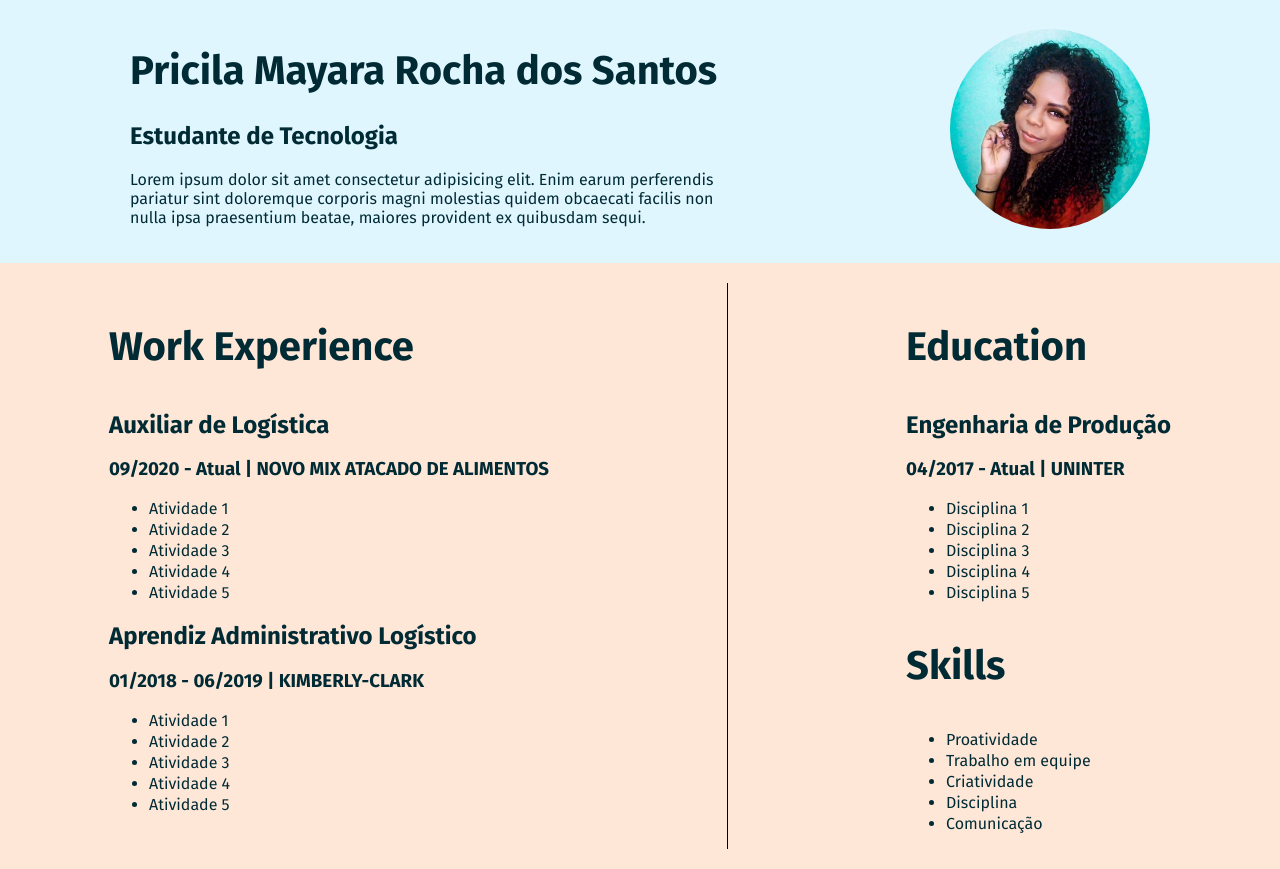
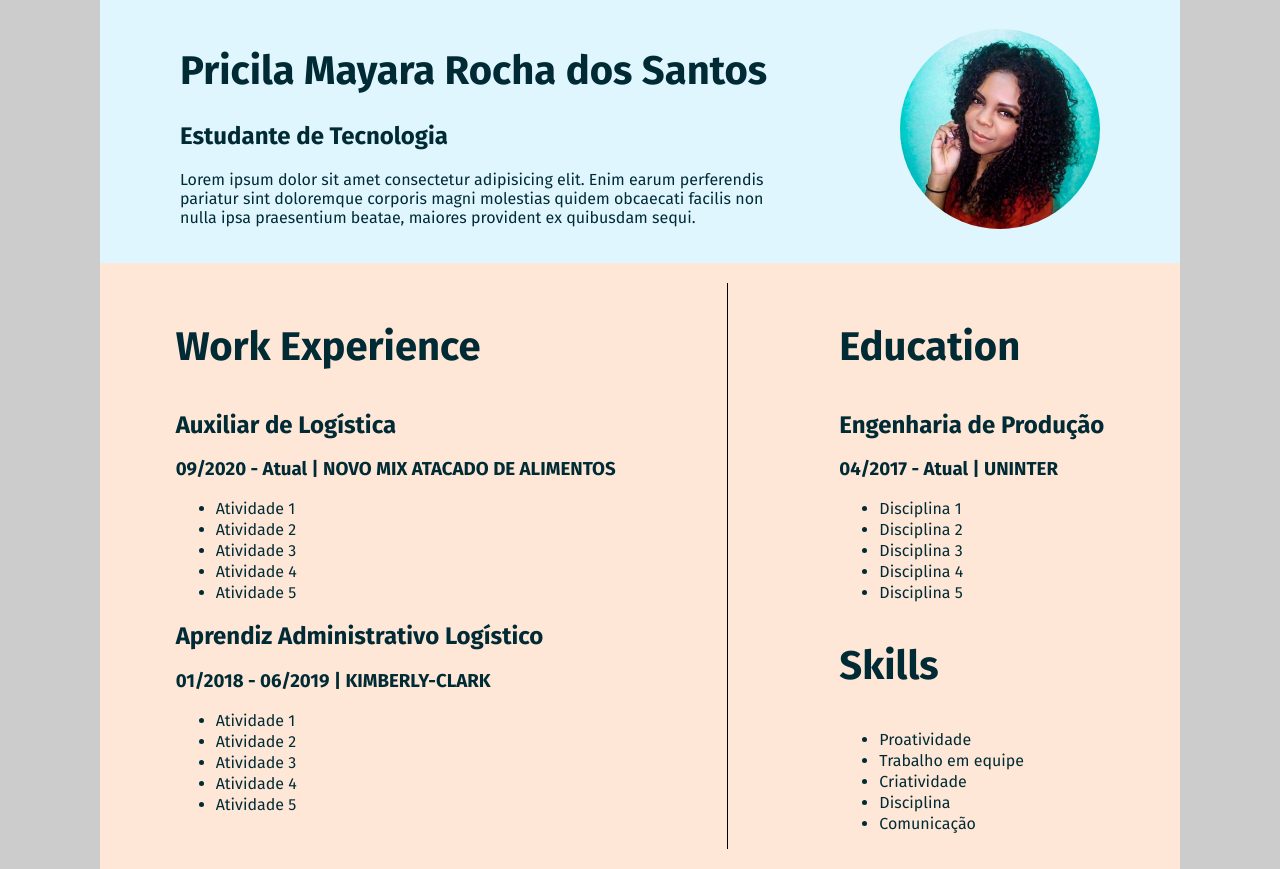
Before and after one commit to mayrochinha/projeto-portifolio, a plain HTML site: page index.html in a window 1280 px wide. Drawn offline with Linux system fonts and the light colour scheme.

Commit message:
Adicionado main centralizado

```diff
--- a/index.html
+++ b/index.html
@@ -8,6 +8,7 @@
     <title>Projeto Portifólio</title>
   </head>
   <body>
+    <main class="main">
       <header class="header_top">
         <div class="header_left">
           <h1>Pricila Mayara Rocha dos Santos</h1>
@@ -15,8 +16,8 @@
           <p>
             Lorem ipsum dolor sit amet consectetur adipisicing elit. Enim earum
             perferendis pariatur sint doloremque corporis magni molestias quidem
-          obcaecati facilis non nulla ipsa praesentium beatae, maiores provident
-          ex quibusdam sequi.
+            obcaecati facilis non nulla ipsa praesentium beatae, maiores
+            provident ex quibusdam sequi.
           </p>
         </div>
         <div class="header_right">
@@ -79,5 +80,6 @@
           </section>
         </div>
       </section>
+    </main>
   </body>
 </html>
--- a/style.css
+++ b/style.css
@@ -4,6 +4,12 @@
 body{
     font-family: 'Fira Sans', sans-serif;
     margin: 0px;
+    background-color: #ccc;
+}
+
+.main {
+    width: 1080px;
+    margin: 0 auto;
 }
 
 .header_top{
```
Lines whose indentation alone changed are shown as unchanged.
